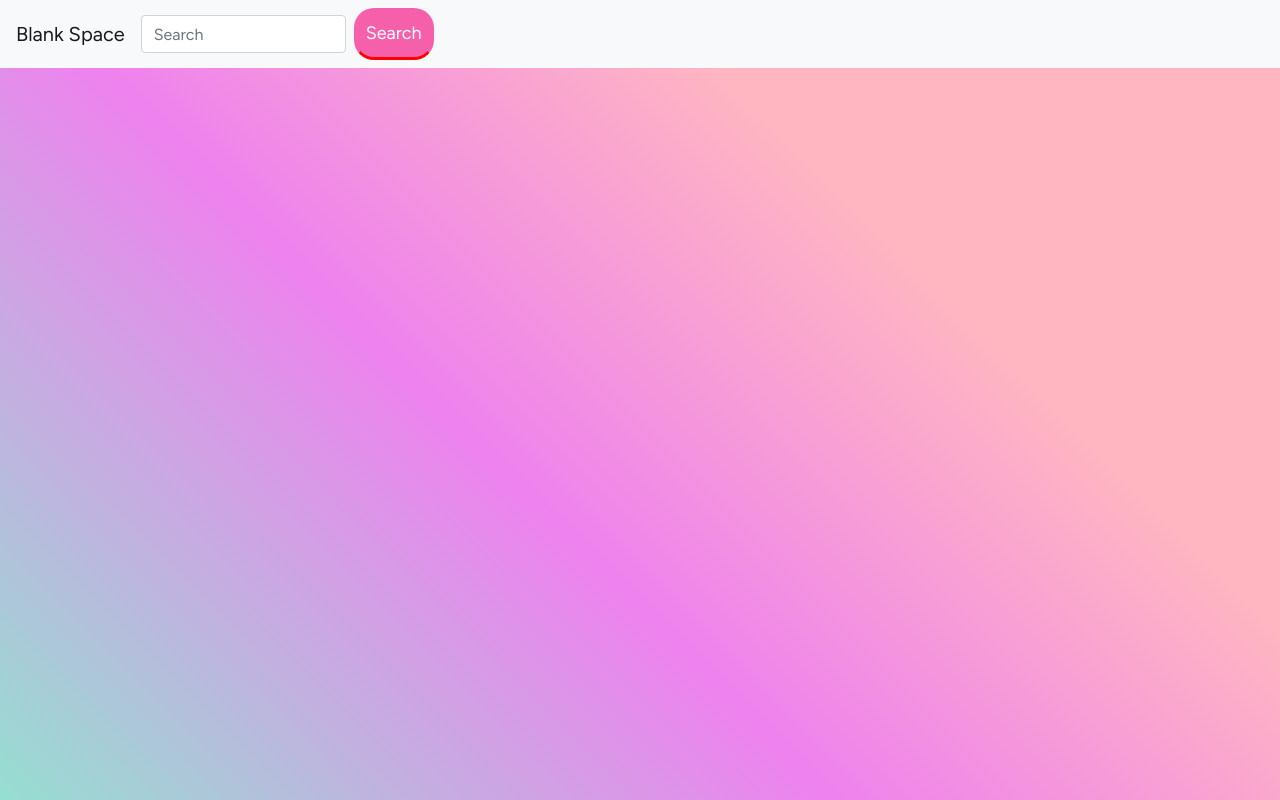
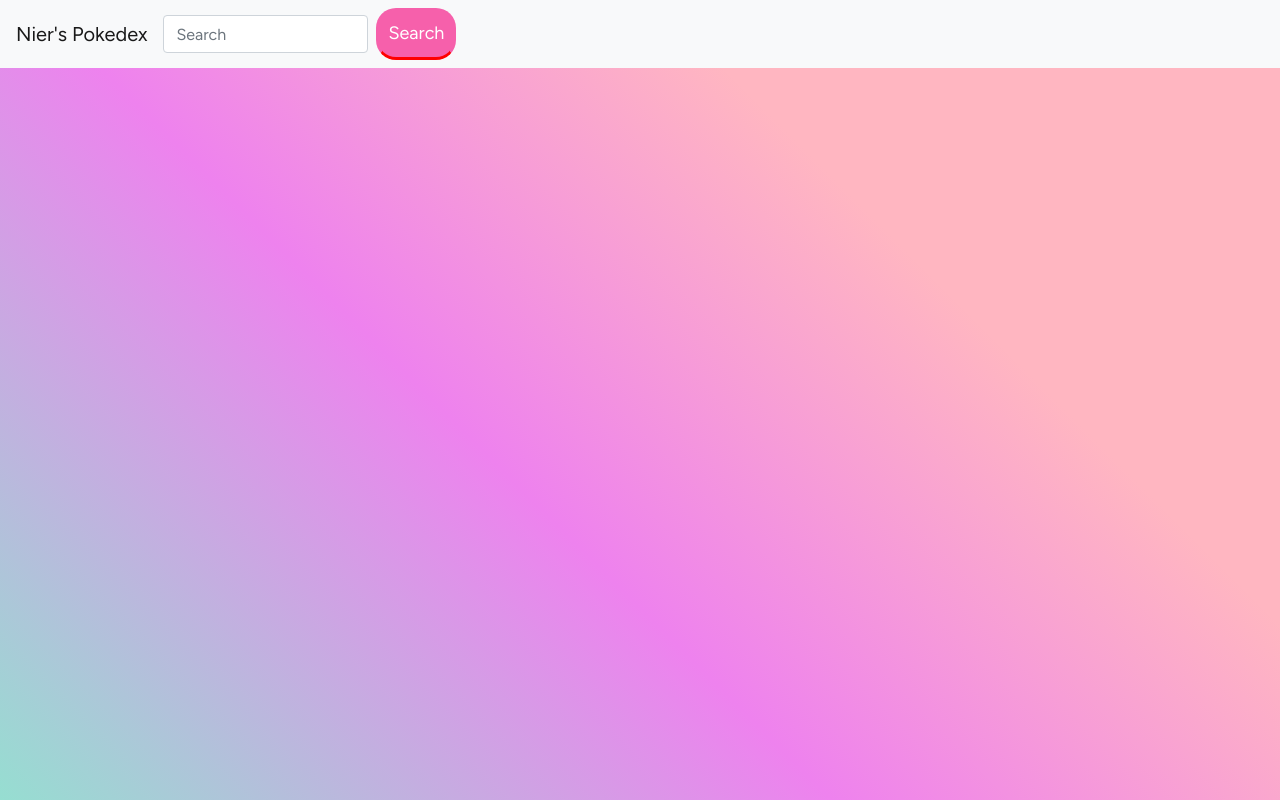
Before and after one commit to NIER-BIAN/blank-space, a plain HTML site: page index.html in a window 1280 px wide. Drawn offline with nearby package versions, Linux system fonts and the light colour scheme; no server answers.

Commit message:
update readme

```diff
--- a/index.html
+++ b/index.html
@@ -7,7 +7,7 @@
     <link rel="stylesheet" href="https://cdn.jsdelivr.net/npm/bootstrap@4.3.1/dist/css/bootstrap.min.css" integrity="sha384-ggOyR0iXCbMQv3Xipma34MD+dH/1fQ784/j6cY/iJTQUOhcWr7x9JvoRxT2MZw1T" crossorigin="anonymous">
     <link href="https://fonts.googleapis.com/css2?family=Figtree:ital,wght@0,300..900;1,300..900&family=Merriweather:ital,wght@0,300;0,400;0,700;0,900;1,300;1,400;1,700;1,900&display=swap" rel="stylesheet">
     <link rel="stylesheet" type="text/css" href="dist/css/style.production.min.css">
-    <title>Simple JS App</title>
+    <title>Nier's Pokedex</title>
   </head>
   <body>
 
@@ -15,7 +15,7 @@
 
       <nav class="navbar sticky-top navbar-expand-sm navbar-light bg-light">
 
-	<a class="navbar-brand" href="#">Blank Space</a>
+	<a class="navbar-brand" href="#">Nier's Pokedex</a>
 
 	<button class="navbar-toggler" type="button" data-toggle="collapse" data-target="#navbarNav" aria-controls="navbarNav" aria-expanded="false" aria-label="Toggle navigation">
 	  <span class="navbar-toggler-icon"></span>
```
Also changed, not shown: 1 other file.
